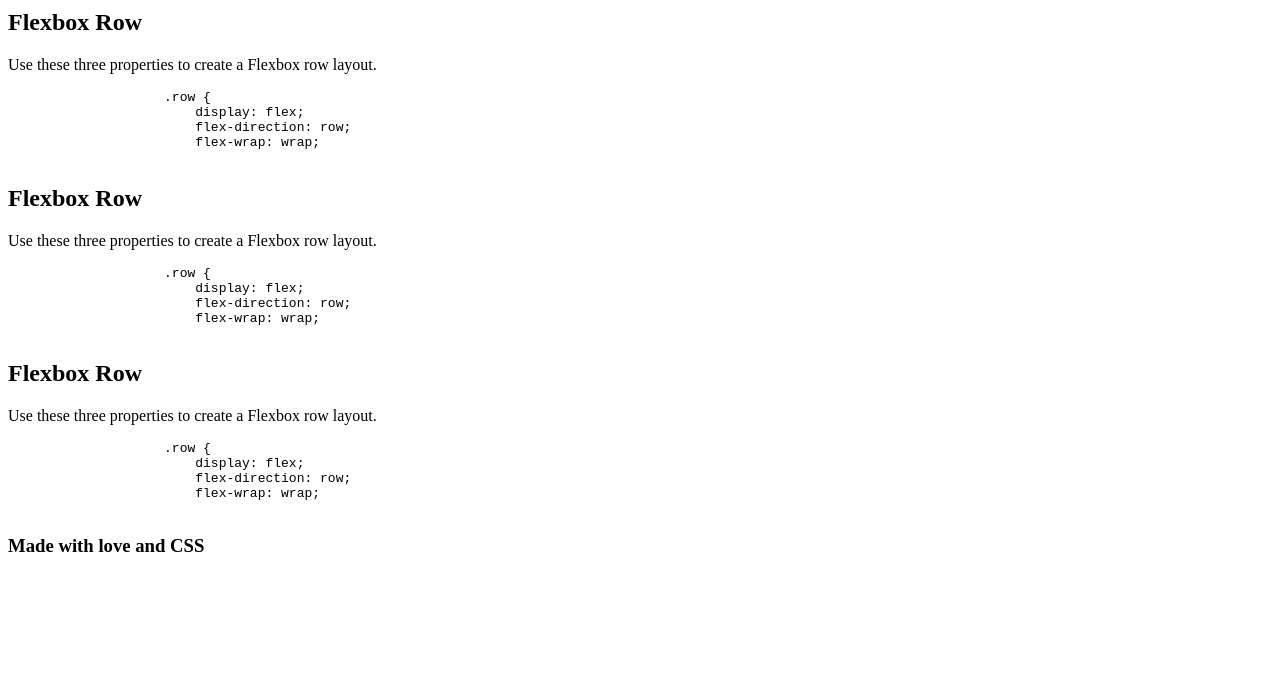
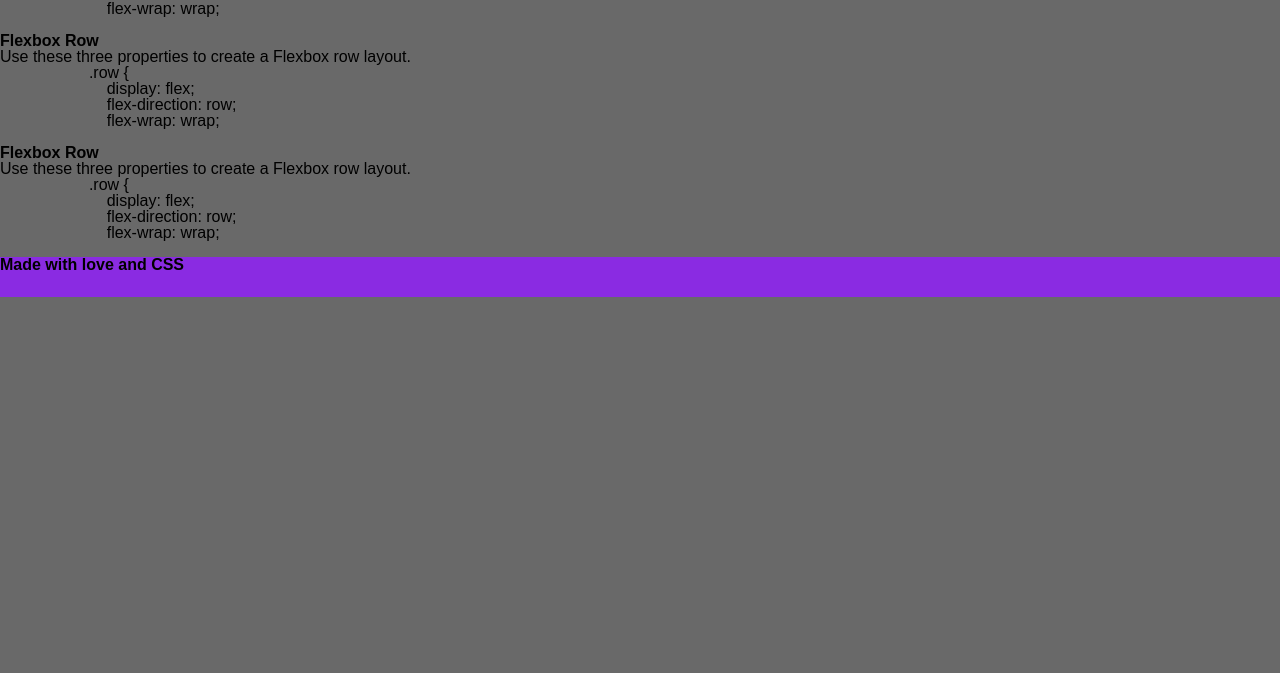
Before and after one commit to breyera/CSS-group-playground, a plain HTML site: page index.html in a window 1280 px wide. Shown: the part 127-800 px from the top of the page. Drawn offline with Linux system fonts and the light colour scheme.

Commit message:
add css to html

```diff
--- a/index.html
+++ b/index.html
@@ -4,6 +4,10 @@
     <meta charset="UTF-8">
     <meta name="viewport" content="width=device-width, initial-scale=1.0">
     <title>CSS Playground Cheatsheet</title>
+
+    <link rel="stylesheet" href="resources/css/reset.css">
+    <link rel="stylesheet" href="resources/css/style.css">
+
 </head>
 <body>
     <header>
--- a/resources/css/style.css
+++ b/resources/css/style.css
@@ -9,7 +9,12 @@ header {
 
 main {
     display:flex;
+    flex-direction: column;
     width: 100%;
+}
+
+section{
+
 }
 
 footer{
```
